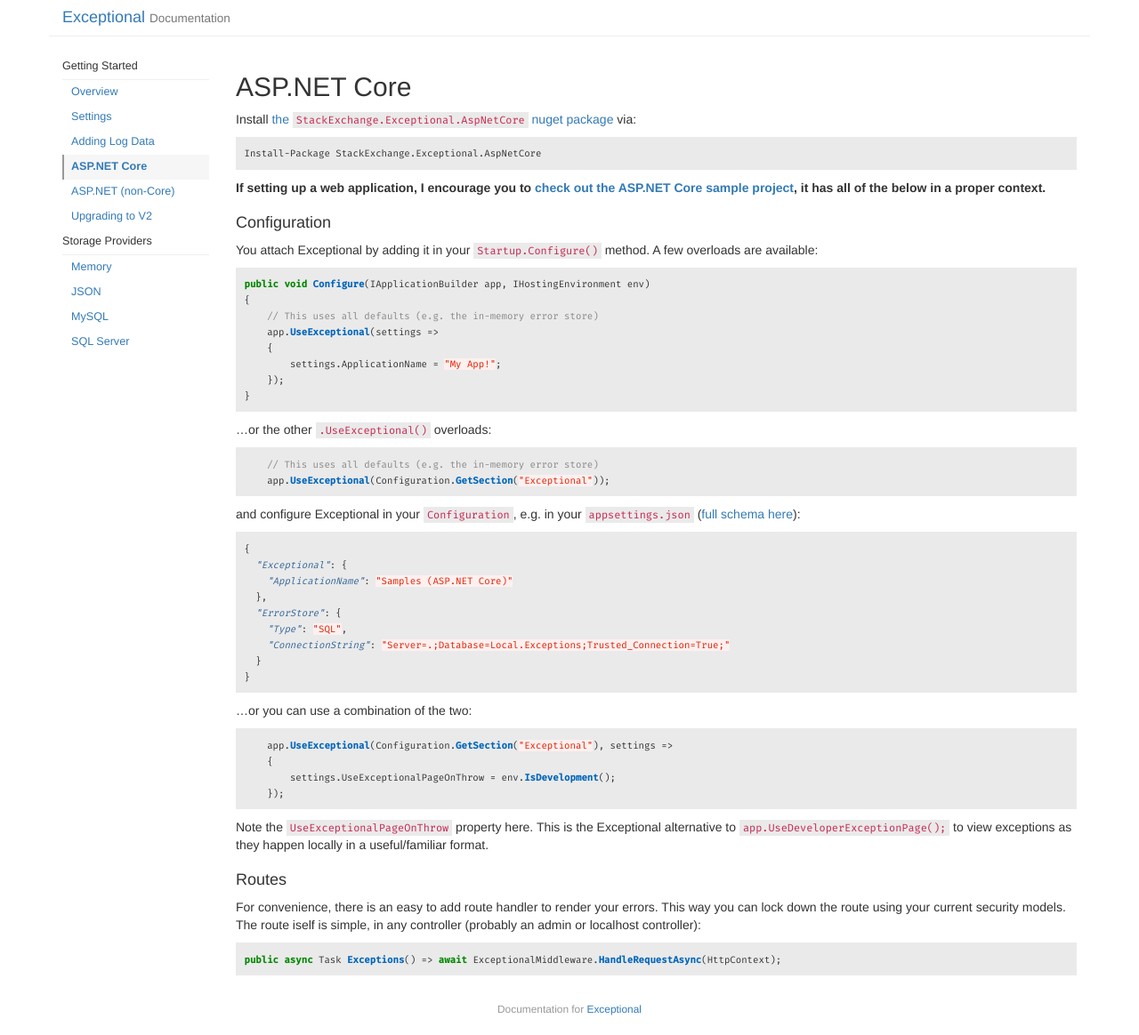
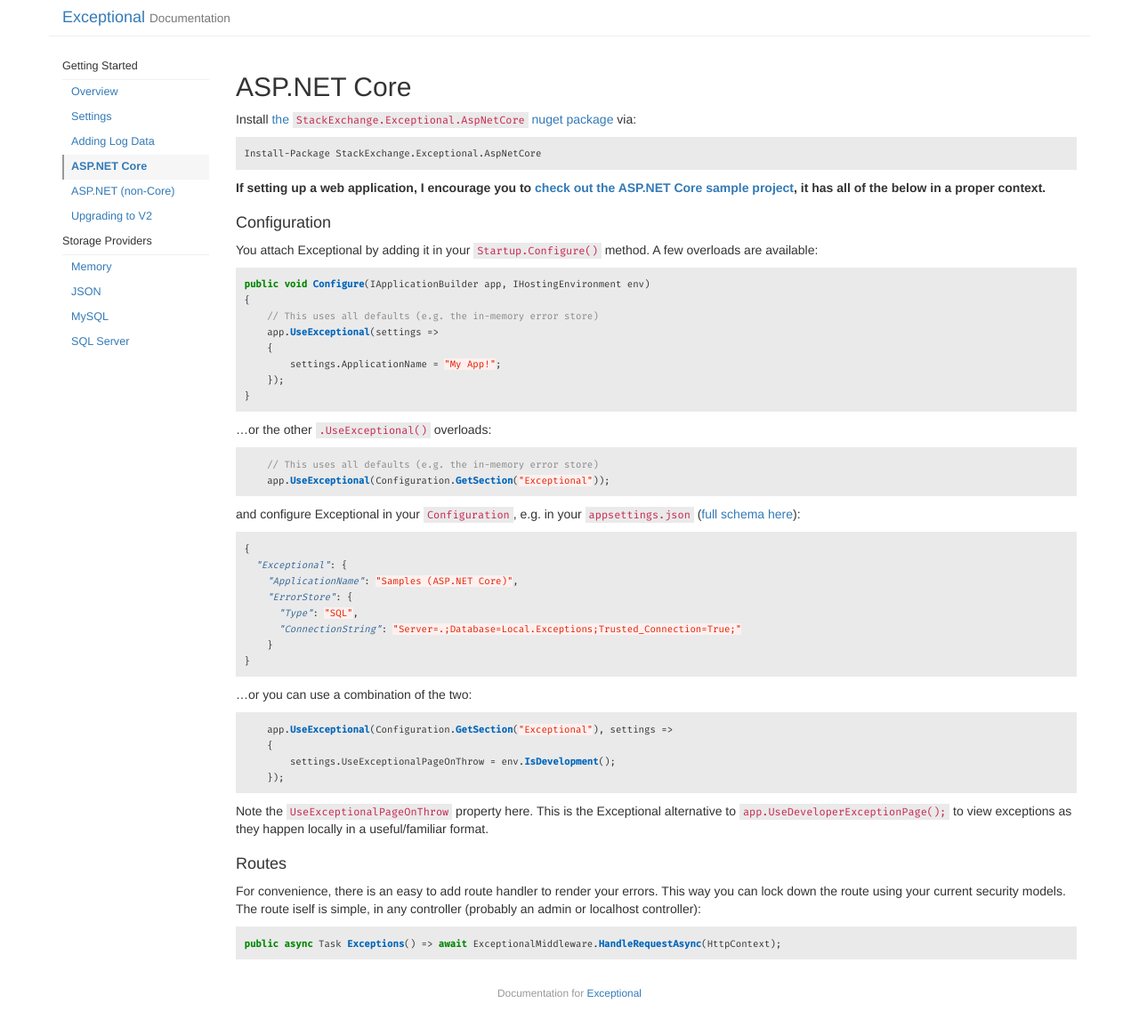
Before and after one commit to NickCraver/StackExchange.Exceptional, a Jekyll site: the page built from docs/AspDotNetCore.md, in a window 1280 px wide. Shown: the whole page at 89% size. Built offline with Jekyll 4.4.1, drawn with Linux system fonts in a browser that asks for light colours.

````diff
--- a/docs/AspDotNetCore.md
+++ b/docs/AspDotNetCore.md
@@ -34,12 +34,11 @@ and configure Exceptional in your `Configuration`, e.g. in your `appsettings.jso
 ```json
 {
   "Exceptional": {
-    "ApplicationName": "Samples (ASP.NET Core)"
-  },
-  "ErrorStore": {
-    "Type": "SQL",
-    "ConnectionString": "Server=.;Database=Local.Exceptions;Trusted_Connection=True;"
-  }
+    "ApplicationName": "Samples (ASP.NET Core)",
+    "ErrorStore": {
+      "Type": "SQL",
+      "ConnectionString": "Server=.;Database=Local.Exceptions;Trusted_Connection=True;"
+    }
 }
 ```
 ...or you can use a combination of the two:
````
